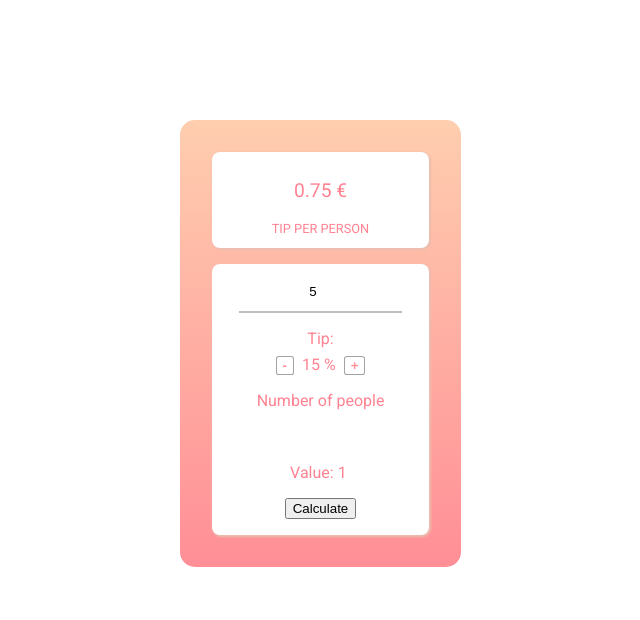
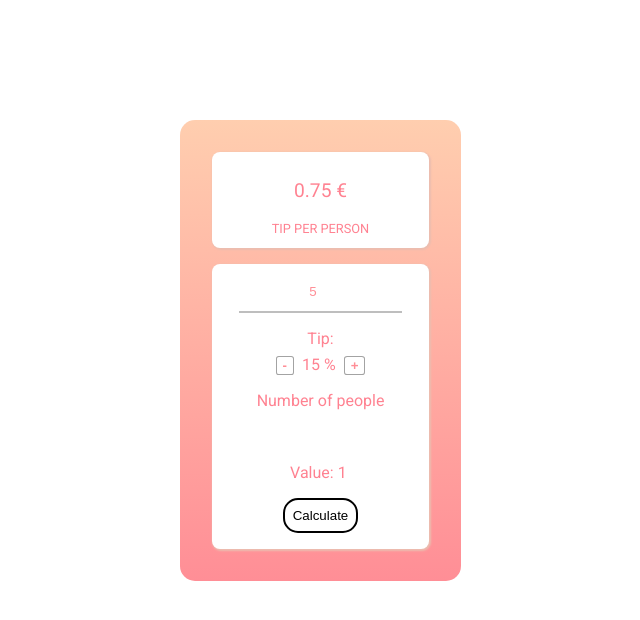
Before and after one commit to JenniLehtonen/Tip-calculator, a plain HTML site: page index.html in a window 1280 px wide. Both pictures are taken after typing "5" into the empty fields and a click on the button "Calculate". Shown: the whole page, without its empty margins (332-972 px from the left). Drawn offline with Linux system fonts and the light colour scheme.

Commit message:
Update css.css

```diff
--- a/css.css
+++ b/css.css
@@ -40,6 +40,13 @@ body{
 }
 #calculateButton{
     margin-bottom: 1rem;
+    border-radius: 15px;
+    padding: 0.5rem;
+    background-color: white;
+    outline: none;
+}
+#calculateButton:focus{
+  border: 2px solid black;
 }
 #tip{
     margin: 0.5rem;
@@ -65,7 +72,7 @@ input[type=number] {
     box-sizing: border-box;
     border: none;
     border-bottom: 2px solid rgb(190, 190, 190);
-    color: black;
+    color: #FF8E96;
     font-weight: 540;
     outline-color: rgb(190, 190, 190);
 }
```
